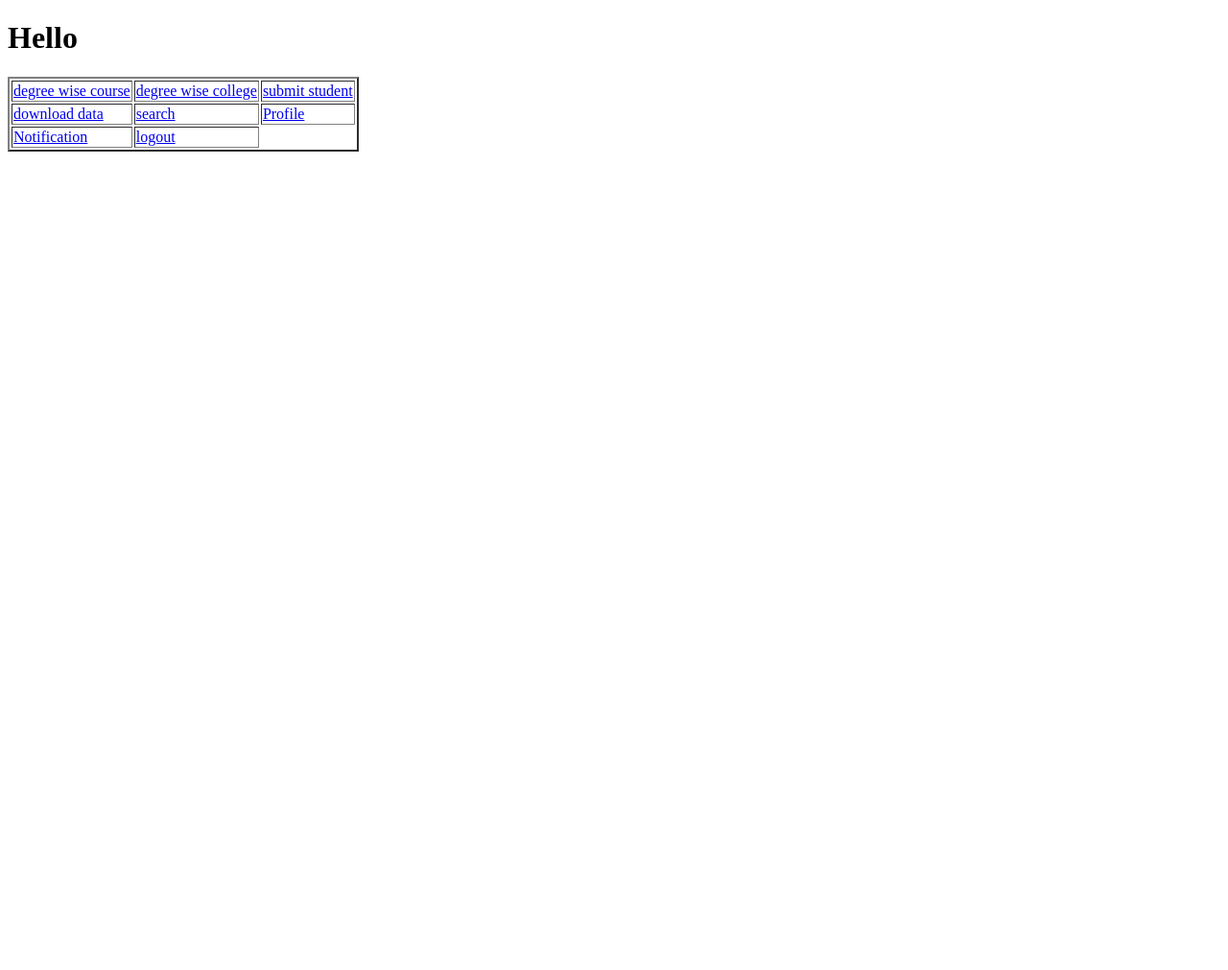
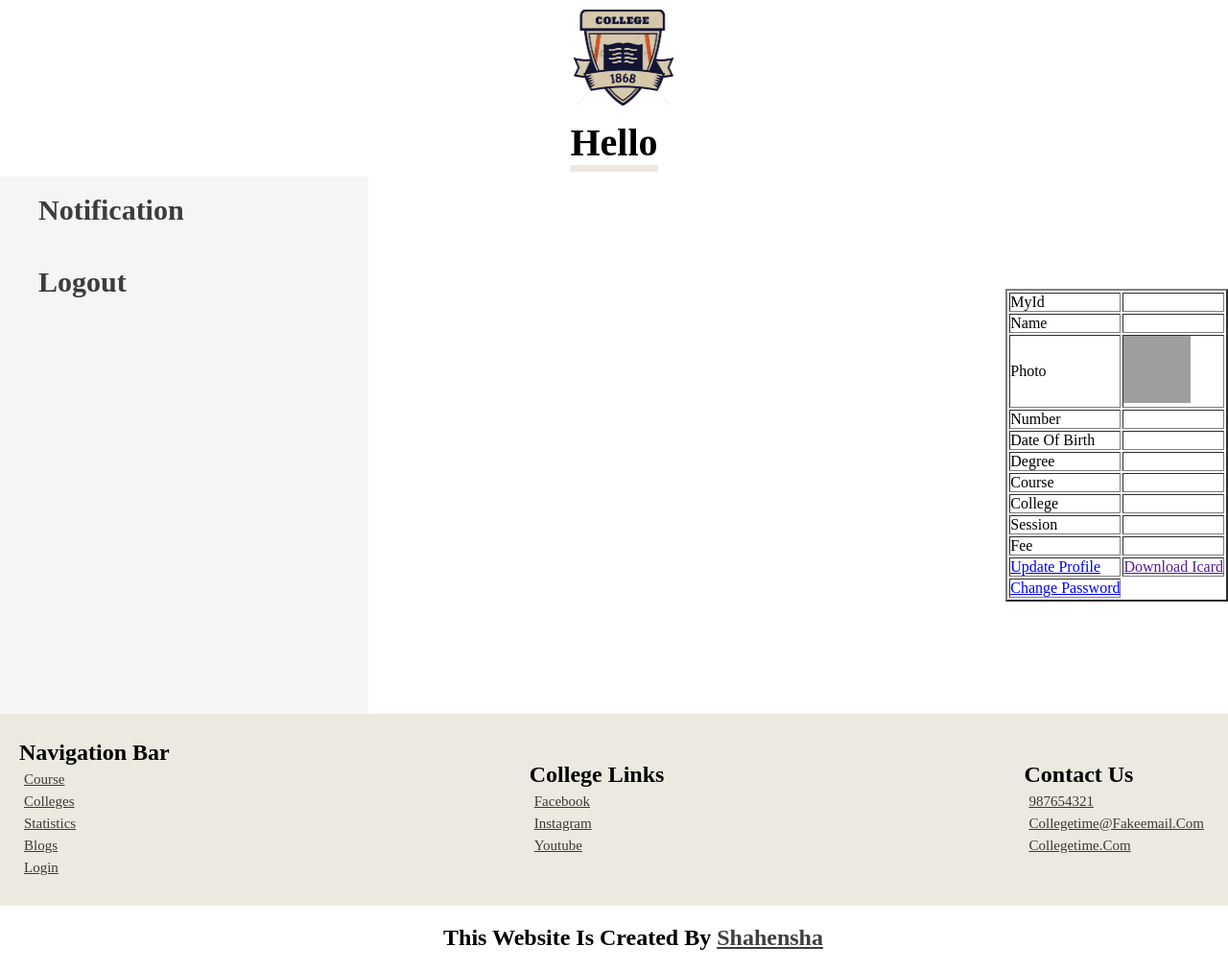
Before and after one commit to mr-shahensha/collegeTime, a PHP site: page / in a window 1280 px wide. Shown: the whole page at 96% size. Before the commit the page ends 158 px from the top, so only its background shows below. Run offline with PHP 8.4, Linux system fonts and the light colour scheme; the visitor is signed in with stand-in values (Sample User, id 1); data comes from the database, SQL or seed files in the repository; data that the repository does not hold is empty; grey boxes are pictures that could not be loaded.

Commit message:
20% work done

```diff
--- /dev/null
+++ b/css/index.css
@@ -0,0 +1,41 @@
+.hello {
+    display: flex;
+    flex-direction: column;
+    justify-content: center;
+    align-items: center;
+}
+.hello h1{
+    font-size: 40px;
+    margin: 5px;
+    border-bottom: 7px solid rgb(236, 234, 224);
+}
+.hero {
+    height: 70vh;
+    display: flex;
+    justify-content: space-between;
+    align-items: center;
+}
+.hero .left-hero-section{
+    display: flex;
+    flex-direction: column;
+    width: 30%;
+    background-color: whitesmoke;
+    height: 70vh;
+}
+.hero .left-hero-section ul li{
+    list-style: none;
+    padding-left: 40px;
+    line-height: 70px;
+
+}
+.hero .left-hero-section ul li a{
+    text-decoration: none;
+    font-size: 30px;
+    font-weight: bold;
+    color: rgba(0, 0, 0, 0.755);
+}
+.hero .left-hero-section ul li:hover{
+    background-color: rgba(0, 0, 0, 0.755);
+    color: whitesmoke !important;
+    transition: all .5s;
+}
--- a/index.php
+++ b/index.php
@@ -6,53 +6,22 @@
 <!DOCTYPE html>
 <html lang="en">
 <head>
+    <link rel="stylesheet" href="css/index.css">
     <title>Document</title>
 </head>
 <body>
-    <table border="2" >
+    <!-- this is header -->
+    <Header>
+            <div class="logo"><img src="assets/logo.jpg" alt="logo" ></div>
+    </header>
+    <!-- hello section -->
+    <section class="hello">
     <?php
         if($_SESSION['lvl']==0){
-            echo "<h1>Hello Admin</h1>";
             ?>
-<tr>
-            <td>
-                <a href="degree.php">degree</a>
-            </td>
-            <td>
-                 <a href="course.php">course</a>
-            </td>
-            <td>
-            <a href="college.php">college</a>
-            </td>
-        </tr>
-        <?php }
-        else if($_SESSION['lvl']==10){
-
-             $query3=mysqli_query($con,"SELECT * FROM `college` where collegeid='$idd'");
-            while($result3=mysqli_fetch_assoc($query3)){
-               $clgnm=$result3['collegename'];
-           }
-           ?>
-            <h1>Hello <?php echo $clgnm;?></h1>
-            <?php }
-            if($_SESSION['lvl']==10 || $_SESSION['lvl']==0){
-
-            ?>
-        <tr>
-            <td><a href="degcourse.php">degree wise course</a></td>
-            <td><a href="degclg.php">degree wise college</a></td>
-            <td><a href="stud.php">submit student</a></td>
-        </tr>
-        <tr>
-            <td>
-                <a href="download.php">download data</a>
-            </td>
-            <td>
-                <a href="search.php">search</a>
-            </td>
+            <h1>Hello Admin</h1>
             <?php
-            }
-     if($_SESSION['lvl']==5)  {
+        }elseif($_SESSION['lvl']==5)  {
             $query3=mysqli_query($con,"SELECT * FROM `student` where myid='$idd'");
               while($result3=mysqli_fetch_assoc($query3)){
                  $nm=$result3['name'];
@@ -60,21 +29,47 @@
              ?>
                <h1>Hello <?php echo $nm;?></h1>
               <?php
+              }elseif($_SESSION['lvl']==10){
+                $query4=mysqli_query($con,"SELECT * FROM `college` where collegeid='$idd'");
+               while($result4=mysqli_fetch_assoc($query4)){
+                  $clgnm=$result4['collegename'];
               }
+              ?> <h1>Hello <?php echo $clgnm;?></h1>
+              <?php }?>
+    </section>
+    <!-- hero section started -->
+    <section class="hero">
+        <div class="left-hero-section">
+            <ul class="nav-section">
+            <!-- nav section for admin -->
+            <?php if($_SESSION['lvl']==0){?>
+                <li><a href="degree.php">degree</a></li>
+                <li><a href="course.php">course</a></li>
+                <li><a href="college.php">college</a></li>
+                 <!-- nav section for college and admin -->
+                <?php }if($_SESSION['lvl']==10 || $_SESSION['lvl']==0){?>
+                <li><a href="degcourse.php">degree wise course</a></li>
+                <li><a href="degclg.php">degree wise college</a></li>
+                <li><a href="stud.php">submit student</a></li>
+                 <!-- nav section for college and student -->
+                <?php }if($_SESSION['lvl']==10 || $_SESSION['lvl']==5){?>
+                <li><a href="notification.php">Notification</a></li>
+                <?php }?>
+                <li><a href="logic/logout.php">logout</a></li>
+            </ul>
+        </div>
+        <div class="right-hero-section">
+        <?php if($_SESSION['lvl']==10 || $_SESSION['lvl']==0){?>
+                    <ul>
+                        <li> <a href="download.php">download data</a></li>
+                        <li><a href="search.php">search</a></li>
+                    </ul>
+                    <?php }
+                    include("profile.php");
                     ?>
-            <td>
-            <a href="profile.php">Profile</a>
-            </td>
-        </tr>
-        <tr>
-        <?php
-            if($_SESSION['lvl']==10 || $_SESSION['lvl']==5){
-            ?>
-        <td><a href="notification.php">Notification</a></td>
-        <?php }?>
-        <td><a href="logic/logout.php">logout</a></td>
-        </tr>
-    </table>
 
+        </div>
+    </section>
+    <?php include("footer.php");?>
 </body>
 </html>
--- a/profile.php
+++ b/profile.php
@@ -1,8 +1,3 @@
-<?php
- include("logic/connection.php");
- include("logic/back.php");
-$idd=$_SESSION['id'];
-?>
 
 <!DOCTYPE html>
 <html lang="en">
@@ -12,8 +7,7 @@
 
 </head>
 <body>
-    <a href="index.php"><-home</a>
-    <br><br>
+    <!-- <a href="index.php"><-home</a> -->
     <?php
         if($_SESSION['lvl']==10){
           $query3=mysqli_query($con,"SELECT * FROM `college` where collegeid='$idd'");
@@ -21,11 +15,11 @@
                $clgnm=$result3['collegename'];
            }
            ?>
-                       <h1>Hello <?php echo $clgnm;?></h1>
+                       <!-- <h1>Hello <?php //echo $clgnm;?></h1> -->
         <?php
         }
         else if ($_SESSION['lvl']==0){
-            echo "<h1>Hello Admin</h1>";
+            // echo "<h1>Hello Admin</h1>";
             $query2=mysqli_query($con,"SELECT * FROM `signup` where id='$idd'");
             while($result2=mysqli_fetch_assoc($query2)){
                $id=$result2['id'];
@@ -45,7 +39,7 @@
 
            }
            ?>
-             <h1>Hello <?php echo $name;?></h1>
+             <!-- <h1>Hello <?php //echo $name;?></h1> -->
             <?php
             }
             ?>
```
Lines whose indentation alone changed are shown as unchanged.
